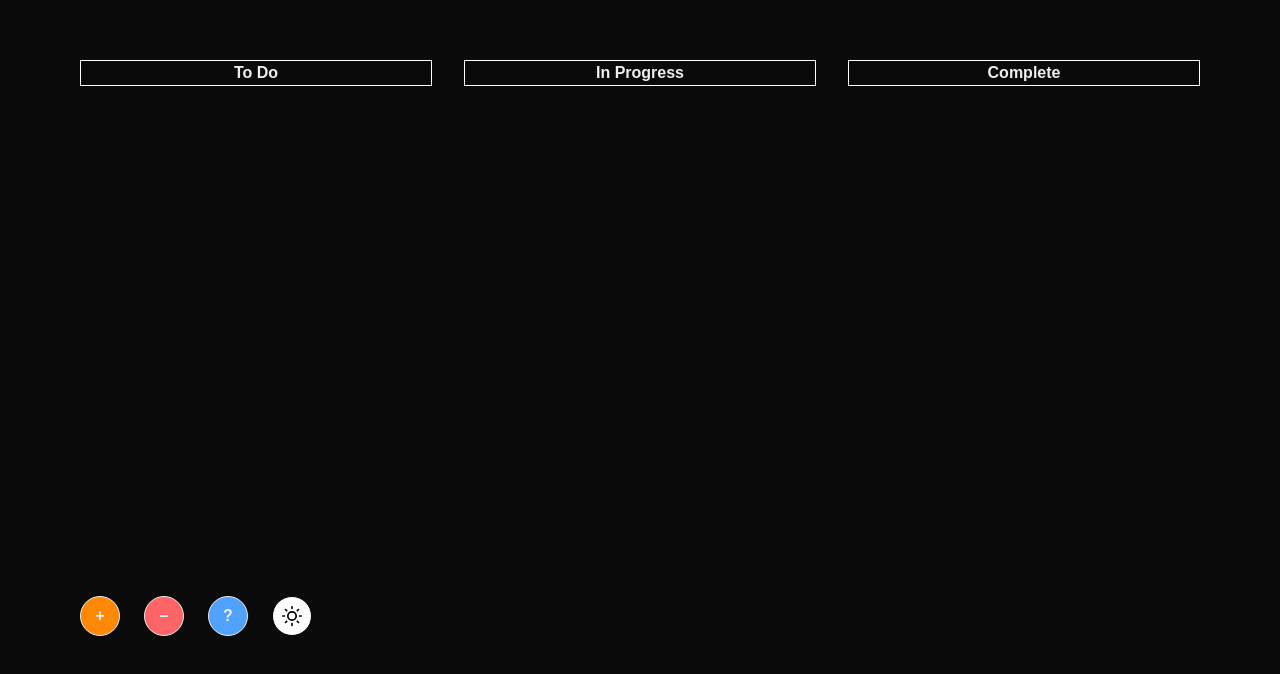
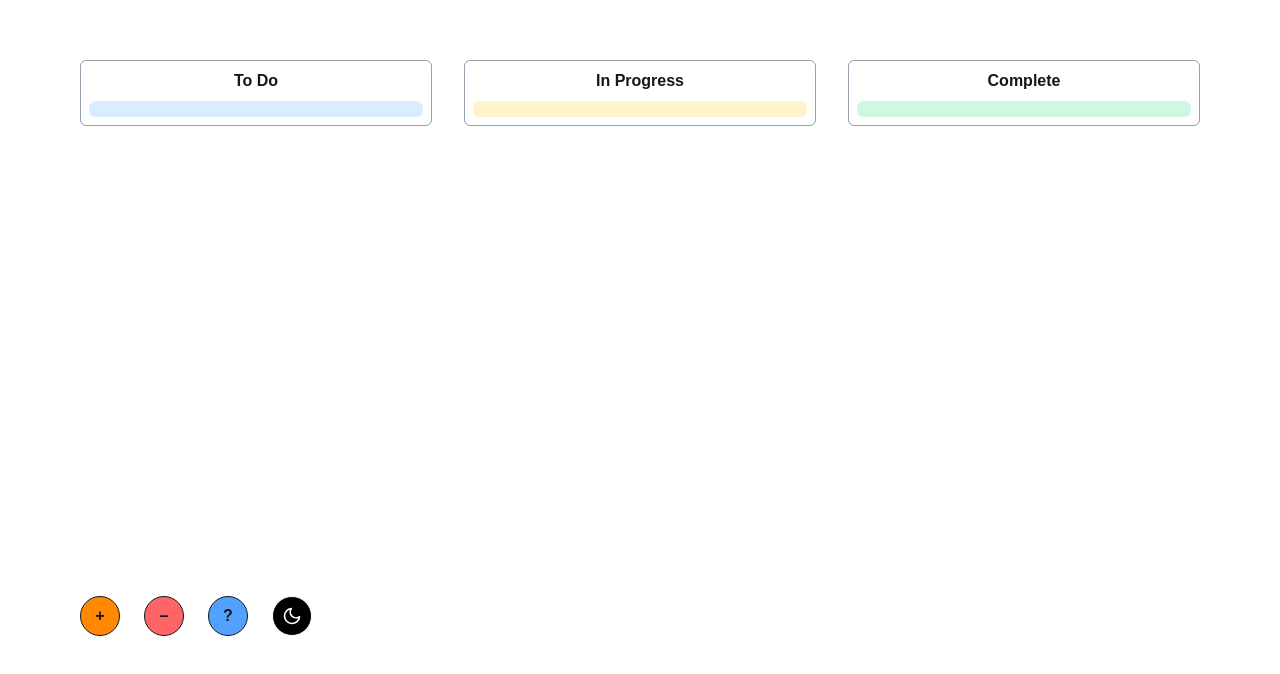
Before and after one commit to J-Gaynor/kantankanban, a Next.js app: page / in a window 1280 px wide. Shown: the part 104-778 px from the top of the page. Built offline with nearby package versions, Linux system fonts and the light colour scheme.

Commit message:
add and remove tasks

```diff
--- a/src/app/containers/Task.js
+++ b/src/app/containers/Task.js
@@ -1,6 +1,6 @@
 import React from 'react';
 import TaskComponent from '@/components/TaskComponent';
 
-export default function Task({ desc }) {
-    return <TaskComponent desc={desc} />;
+export default function Task({ task, onDelete }) {
+    return <TaskComponent task={task} onDelete={onDelete} />;
 }
--- a/src/app/page.js
+++ b/src/app/page.js
@@ -1,82 +1,171 @@
 "use client";
-import Image from "next/image";
-import Task from './containers/Task';
-import React, { useState, useEffect } from 'react';
+import React, { useState, useEffect } from "react";
+import Task from "./containers/Task";
 import { FiSun, FiMoon } from "react-icons/fi";
-
 
 export default function KantanKanban() {
   const [darkMode, setDarkMode] = useState(true);
   const [tasks, setTasks] = useState([]);
+  const [createTask, setCreateTask] = useState(false);
+  const [newTaskDesc, setNewTaskDesc] = useState("");
 
   useEffect(() => {
-    if (!localStorage.getItem('tasks')) {
-      localStorage.setItem('tasks', '[]');
+    if (!localStorage.getItem("tasks")) {
+      localStorage.setItem("tasks", "[]");
     }
-    const savedTasks = JSON.parse(localStorage.getItem('tasks'));
-    const saved = localStorage.getItem('theme');
-
-
-    if (saved === 'dark') setDarkMode(true);
-    else if (saved === 'light') setDarkMode(false);
+    const savedTasks = JSON.parse(localStorage.getItem("tasks") || "[]");
+    const savedTheme = localStorage.getItem("theme");
 
     setTasks(savedTasks || []);
+    setDarkMode(savedTheme === "dark");
   }, []);
 
   useEffect(() => {
-    localStorage.setItem('tasks', JSON.stringify(tasks));
-  }, [tasks])
+    localStorage.setItem("tasks", JSON.stringify(tasks));
+  }, [tasks]);
 
   const toggleDarkMode = () => {
     const next = !darkMode;
     setDarkMode(next);
-    localStorage.setItem('theme', next ? 'dark' : 'light');
+    localStorage.setItem("theme", next ? "dark" : "light");
+  };
+
+  const handleAddTask = (e) => {
+    e.preventDefault();
+    if (!newTaskDesc.trim()) return;
+
+    const newTask = {
+      id: Date.now(),
+      desc: newTaskDesc,
+      status: "toDo",
+    };
+
+    setTasks([...tasks, newTask]);
+    setNewTaskDesc("");
+    setCreateTask(false);
+  };
+
+  const handleDelete = (id) => {
+    const updatedTasks = tasks.filter((task) => task.id !== id);
+    setTasks(updatedTasks);
   };
 
   return (
-    <div className={`${darkMode ? 'dark' : ''} min-h-screen`}>
-      <div className="font-sans grid grid-rows-[20px_1fr_20px] min-h-screen p-8 pb-20 gap-16 sm:p-20"
-      style={{ backgroundColor: 'var(--background)', color: 'var(--foreground)' }}>
-        <main className="grid grid-rows-2 grid-cols-3 gap-[32px] row-start-2 items-center sm:items-start">
-          <div className='col col-span-1 text-center border border-white'>
-            <b>To Do</b>
-            <div>
-              <div className='bg-blue text-left padding padding-sm'>
-                {tasks.map((task) => task.status === 'toDo' && <Task key={task.id} desc={task.desc}/>)}
-              </div>
+    <div className={`${darkMode ? "dark" : ""} min-h-screen`}>
+      <div
+        className={`font-sans relative grid grid-rows-[20px_1fr_20px] min-h-screen p-8 pb-20 gap-16 sm:p-20 transition-all duration-300 ${
+          createTask ? "backdrop-blur-sm" : ""
+        }`}
+        style={{
+          backgroundColor: "var(--background)",
+          color: "var(--foreground)",
+        }}
+      >
+        {createTask && (
+          <div className="absolute inset-0 flex items-center justify-center z-10">
+            <div
+              className={`p-6 rounded-lg shadow-lg ${
+                darkMode ? "bg-gray-800 text-white" : "bg-white text-black"
+              }`}
+            >
+              <b className="block mb-2 w-100">Create Task</b>
+              <form onSubmit={handleAddTask}>
+                <input
+                  type="text"
+                  value={newTaskDesc}
+                  onChange={(e) => setNewTaskDesc(e.target.value)}
+                  placeholder="Enter task..."
+                  className={`border rounded-md p-2 mb-4 w-full outline-none ${
+                    darkMode
+                      ? "bg-gray-700 text-white placeholder-gray-400"
+                      : "bg-gray-100 text-black placeholder-gray-500"
+                  }`}
+                />
+                <div className="flex gap-4 justify-end">
+                  <button
+                    type="submit"
+                    className="btn border rounded-full bg-green-400 px-4 py-2 cursor-pointer hover:bg-green-600 transition-all duration-200"
+                  >
+                    <b>Add</b>
+                  </button>
+                  <button
+                    type="button"
+                    onClick={() => setCreateTask(false)}
+                    className="btn border rounded-full bg-red-400 px-4 py-2 cursor-pointer hover:bg-red-600 transition-all duration-200"
+                  >
+                    <b>Cancel</b>
+                  </button>
+                </div>
+              </form>
             </div>
           </div>
-          <div className='col col-span-1 text-center border border-white dark'>
-            <b>In Progress</b>
-            <div>
-              <div className='bg-blue text-left padding padding-sm'>
-                {tasks.map((task) => task.status === 'inProgress' && <Task key={task.id} desc={task.desc}/>)}
-              </div>
+        )}
+
+        <main className="grid grid-rows-2 grid-cols-3 gap-[32px] row-start-2 items-start">
+          <div className="col col-span-1 text-center border border-gray-400 rounded-md p-2">
+            <b>To Do</b>
+            <div className="bg-blue-400/20 text-left p-2 rounded-md mt-2">
+              {tasks
+                .filter((t) => t.status === "toDo")
+                .map((task) => (
+                  <Task
+                    key={task.id}
+                    task={task}
+                    onDelete={() => handleDelete(task.id)}
+                  />
+                ))}
             </div>
           </div>
-          <div className='col col-span-1 text-center border border-white'>
+
+          <div className="col col-span-1 text-center border border-gray-400 rounded-md p-2">
+            <b>In Progress</b>
+            <div className="bg-yellow-400/20 text-left p-2 rounded-md mt-2">
+              {tasks
+                .filter((t) => t.status === "inProgress")
+                .map((task) => (
+                  <Task
+                    key={task.id}
+                    task={task}
+                    onDelete={() => handleDelete(task.id)}
+                  />
+                ))}
+            </div>
+          </div>
+
+          <div className="col col-span-1 text-center border border-gray-400 rounded-md p-2">
             <b>Complete</b>
-            <div>
-              <div className='bg-blue text-left padding padding-sm'>
-                {tasks.map((task) => task.status === 'complete' && <Task key={task.id} desc={task.desc}/>)}
-              </div>
+            <div className="bg-green-400/20 text-left p-2 rounded-md mt-2">
+              {tasks
+                .filter((t) => t.status === "complete")
+                .map((task) => (
+                  <Task
+                    key={task.id}
+                    task={task}
+                    onDelete={() => handleDelete(task.id)}
+                  />
+                ))}
             </div>
           </div>
         </main>
+
         <footer className="row-start-3 flex gap-[24px] flex-wrap items-center">
-          <button className='btn border rounded-full bg-orange-400 w-10 h-10 cursor-pointer hover:scale-120 transition-all duration-200'>
+          <button
+            onClick={() => setCreateTask(true)}
+            className="btn border rounded-full bg-orange-400 w-10 h-10 cursor-pointer hover:scale-120 transition-all duration-200"
+          >
             <b>+</b>
           </button>
-          <button className='btn border rounded-full bg-red-400 w-10 h-10 cursor-pointer hover:scale-120 transition-all duration-200'>
+          <button className="btn border rounded-full bg-red-400 w-10 h-10 cursor-pointer hover:scale-120 transition-all duration-200">
             <b>–</b>
           </button>
-          <button className='btn border rounded-full bg-blue-400 w-10 h-10 cursor-pointer hover:scale-120 transition-all duration-200'>
+          <button className="btn border rounded-full bg-blue-400 w-10 h-10 cursor-pointer hover:scale-120 transition-all duration-200">
             <b>?</b>
           </button>
           <button
             onClick={toggleDarkMode}
-            className={`btn border rounded-full h-10 w-10 flex items-center justify-center hover:scale-120 transition-all duration-200 cursor-pointer
-              ${darkMode ? 'bg-white text-black' : 'bg-black text-white'}`}
+            className={`btn border rounded-full h-10 w-10 flex items-center justify-center hover:scale-120 transition-all duration-200 cursor-pointer ${
+              darkMode ? "bg-white text-black" : "bg-black text-white"
+            }`}
           >
             {darkMode ? <FiSun size={20} /> : <FiMoon size={20} />}
           </button>
--- a/src/components/CreateTaskComponent.js
+++ b/src/components/CreateTaskComponent.js
@@ -1,39 +1,50 @@
-import { useState } from 'react'
+"use client";
+import React, { useState } from "react";
 
-export default function CreateNewTaskComponent() {
-    class TaskItem {
-        id = 0
-        desc = '';
-        status = 'toDo'
-    }
+export default function CreateNewTaskComponent({ onAdd, onClose }) {
+  const [desc, setDesc] = useState("");
 
-    const addTask = ({taskDesc}) => {
-        const tasks = JSON.parse(localStorage.get('tasks'));
-        const taskLength = tasks.keys.length();
+  const handleSubmit = (e) => {
+    e.preventDefault();
+    if (!desc.trim()) return;
 
-        const newTask = new(TaskItem);
-        newTask.id = taskLength
-        newTask.desc = taskDesc;
+    const newTask = {
+      id: Date.now(),
+      desc,
+      status: "toDo",
+    };
 
-        tasks.taskLength = taskDesc;
-    }
+    onAdd(newTask);
+    setDesc("");
+  };
 
-
-    return (
-        <div>
-            <div className='grid grid-rows-2'>
-                <form onSubmit={addTask(e)}>
-                    <input type='text' className='input textbox'/>
-                    <div className='grid grid-rows-2'>
-                        <button className='btn border rounded-half bg-green-400 w-20 h-10 cursor-pointer hover:bg-green-800 transition-all duration-200' onClick={submit}>
-                            <b>Add</b>
-                        </button>
-                        <button className='btn border rounded-half bg-red-400 w-20 h-10 cursor-pointer hover:bg-red-800 transition-all duration-200'>
-                            <b>Discard</b>
-                        </button>
-                    </div>
-                </form>
-            </div>
+  return (
+    <div className="text-center">
+      <h2 className="font-bold mb-4">Create New Task</h2>
+      <form onSubmit={handleSubmit} className="flex flex-col gap-4">
+        <input
+          type="text"
+          className="p-2 border rounded"
+          placeholder="Task description..."
+          value={desc}
+          onChange={(e) => setDesc(e.target.value)}
+        />
+        <div className="flex justify-center gap-4">
+          <button
+            type="submit"
+            className="btn bg-green-400 px-4 py-2 rounded hover:bg-green-600 transition-all"
+          >
+            Add
+          </button>
+          <button
+            type="button"
+            onClick={onClose}
+            className="btn bg-red-400 px-4 py-2 rounded hover:bg-red-600 transition-all"
+          >
+            Cancel
+          </button>
         </div>
-    )
+      </form>
+    </div>
+  );
 }
--- a/src/components/TaskComponent.js
+++ b/src/components/TaskComponent.js
@@ -1,9 +1,23 @@
 import React from 'react';
+import { FiTrash, FiArrowRight, FiArrowLeft, FiArrowRightLeft } from "react-icons/fi";
 
-export default function TaskComponent({desc}){
+export default function TaskComponent({task, onDelete}){
     return(
-        <div className='bg-gray-400 cursor-pointer'>
-            <p>{desc}</p>
+        <div className='cursor-pointer px-3 pt-4'>
+            <p className='whitespace-normal break-words'>{task.desc}</p>
+            <div className='flex justify-end gap-2'>
+                <button className="btn border rounded-full bg-gray-400 w-7 h-7 cursor-pointer
+                hover:scale-120 hover:bg-blue-400 transition-all duration-200 flex items-center justify-center">
+                    {task.status === 'toDo' ? (<FiArrowRight size={15} />)
+                        : task.status === 'inProgress' ? (<FiArrowRightLeft size={15} />)
+                        : (<FiArrowLeft size={15} />)}
+                </button>
+                <button className="btn border rounded-full bg-gray-400 w-7 h-7 cursor-pointer
+                hover:scale-120 hover:bg-red-400 transition-all duration-200 flex items-center justify-center"
+                onClick={onDelete}>
+                    <FiTrash size={15} />
+                </button>
+            </div>
         </div>
     )
 }
```
